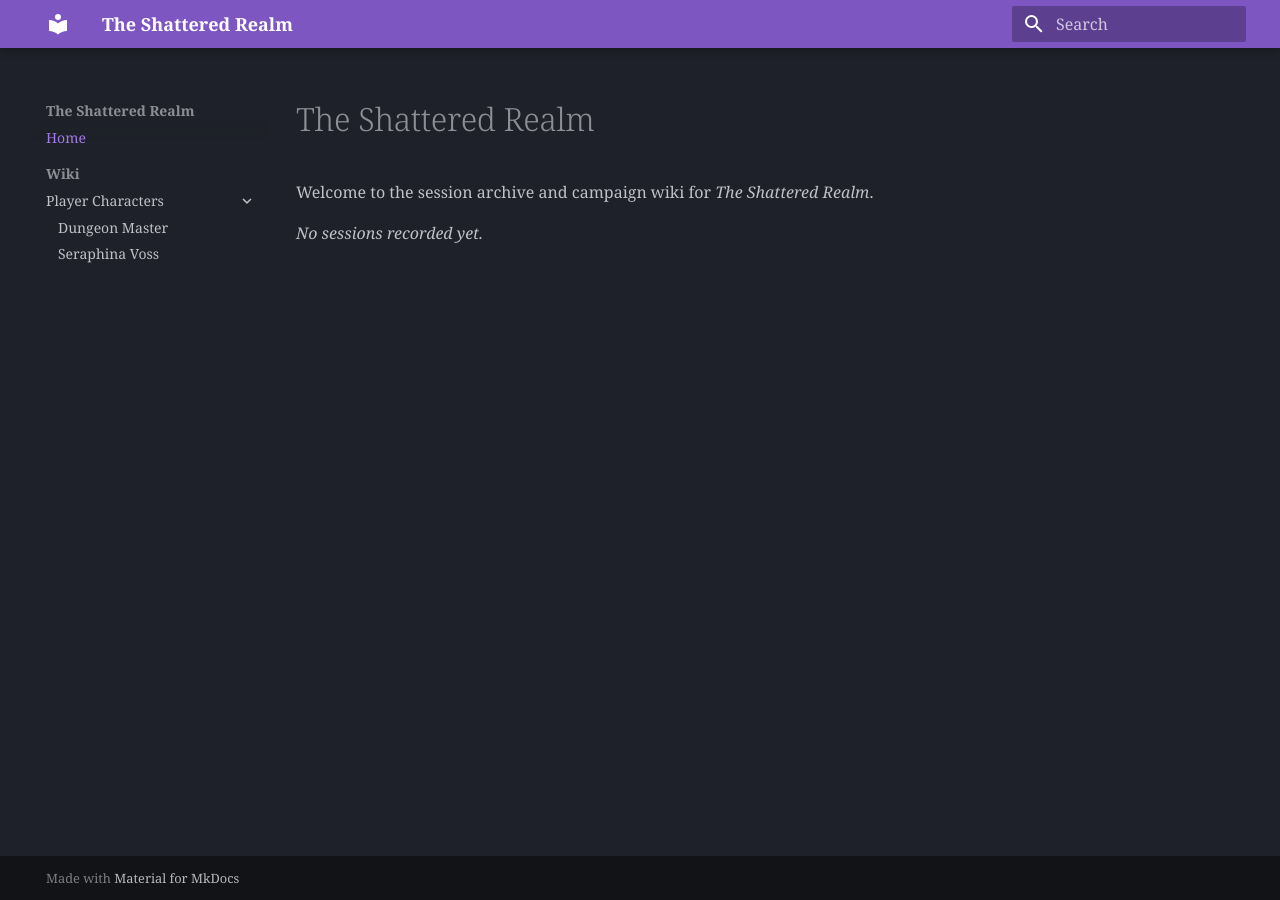
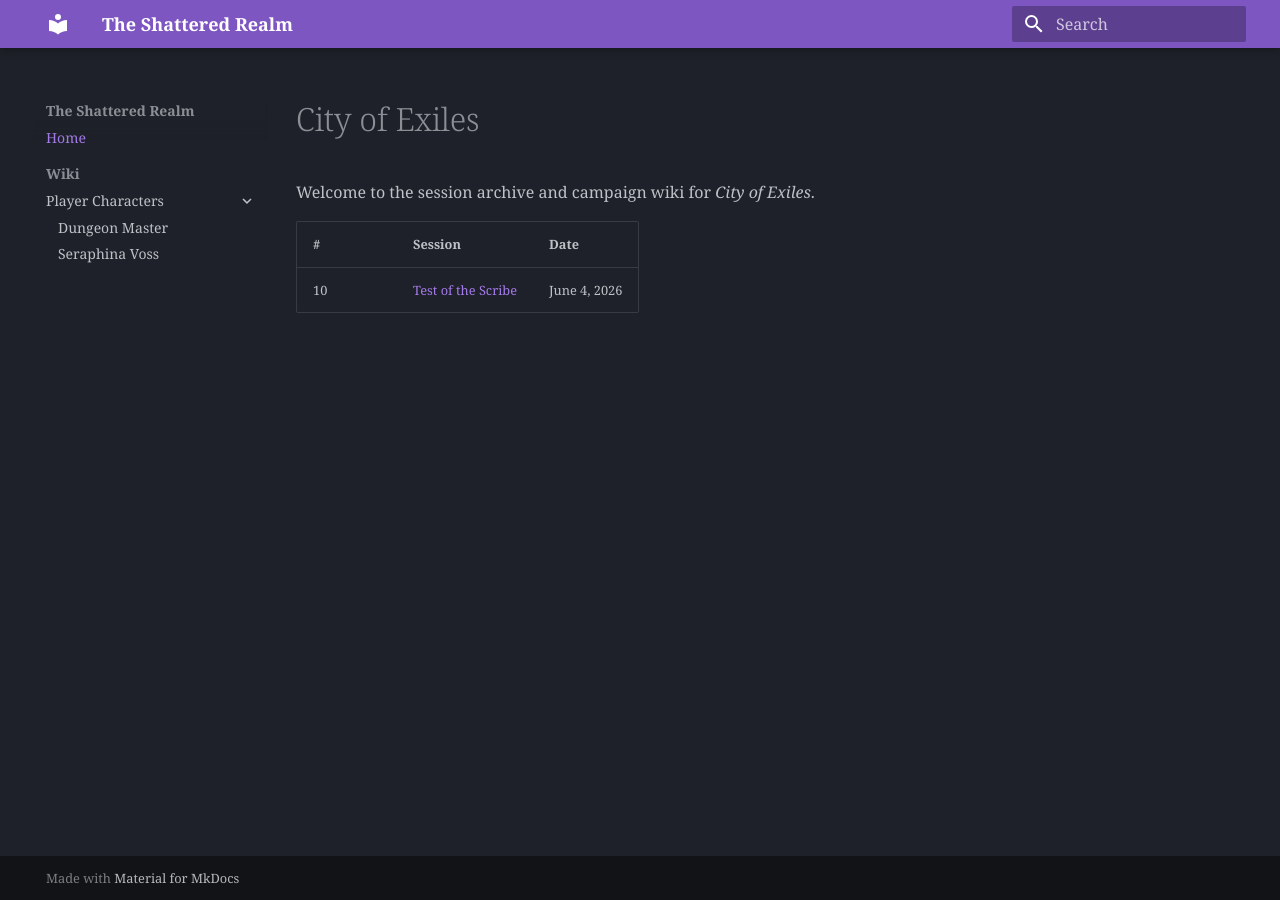
Before and after one commit to argvader/city_of_exiles, an MkDocs documentation site: the page built from docs/index.md, in a window 1280 px wide. Built offline with MkDocs 1.6.1 and Material for MkDocs 9.7.7, drawn with Linux system fonts in a browser that asks for light colours.

Commit message:
publish docs/index.md

```diff
--- a/docs/index.md
+++ b/docs/index.md
@@ -2,8 +2,10 @@
 title: "Home"
 ---
 
-# The Shattered Realm
+# City of Exiles
 
-Welcome to the session archive and campaign wiki for *The Shattered Realm*.
+Welcome to the session archive and campaign wiki for *City of Exiles*.
 
-*No sessions recorded yet.*
+| # | Session | Date |
+| --- | --- | --- |
+| 10 | [Test of the Scribe](sessions/2026-06-04.md) | June 4, 2026 |
```
